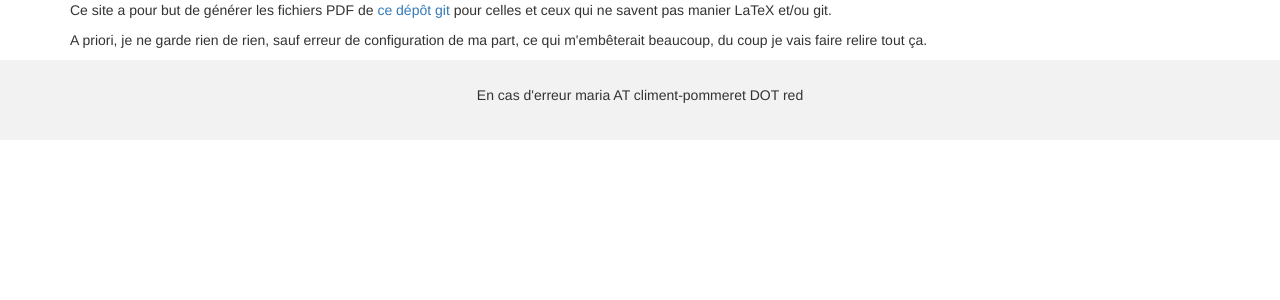
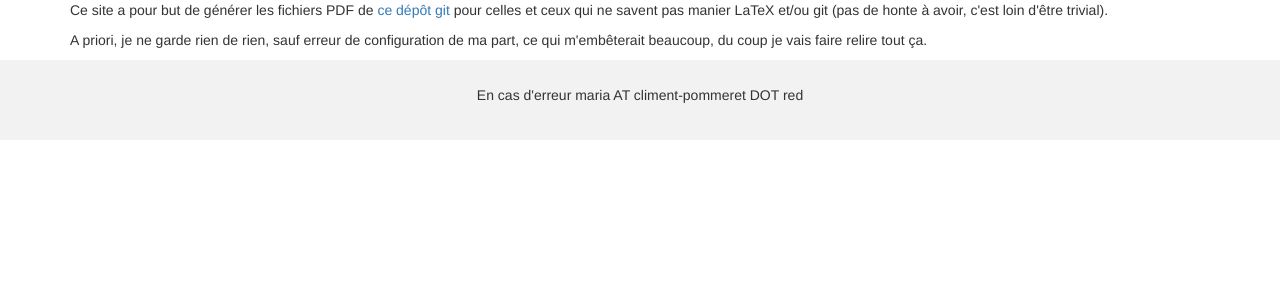
Before and after one commit to administrans/administrans.github.io, a Django app: template mysite/pdfgenerator/templates/pdfgenerator/list_letters_type.html in a window 1280 px wide. Shown: the part 52-352 px from the top of the page. Run offline with Django 3.2, Linux system fonts and the light colour scheme; the template is opened without the code that fills it, so the values that code supplies are empty; some libraries are stand-ins or nearby versions.

Commit message:
No shame here

```diff
--- a/mysite/pdfgenerator/templates/pdfgenerator/list_letters_type.html
+++ b/mysite/pdfgenerator/templates/pdfgenerator/list_letters_type.html
@@ -1,7 +1,7 @@
 {% extends 'pdfgenerator/base.html' %}
 
 {% block content %}
-<p>Ce site a pour but de générer les fichiers PDF de <a href="https://gitlab.climent-pommeret.red/Chopopope/transadministratif">ce dépôt git</a> pour celles et ceux qui ne savent pas manier LaTeX et/ou git.</p>
+<p>Ce site a pour but de générer les fichiers PDF de <a href="https://gitlab.climent-pommeret.red/Chopopope/transadministratif">ce dépôt git</a> pour celles et ceux qui ne savent pas manier LaTeX et/ou git (pas de honte à avoir, c'est loin d'être trivial).</p>
 
 <p>A priori, je ne garde rien de rien, sauf erreur de configuration de ma part, ce qui m'embêterait beaucoup, du coup je vais faire relire tout ça.</p>
 
```
